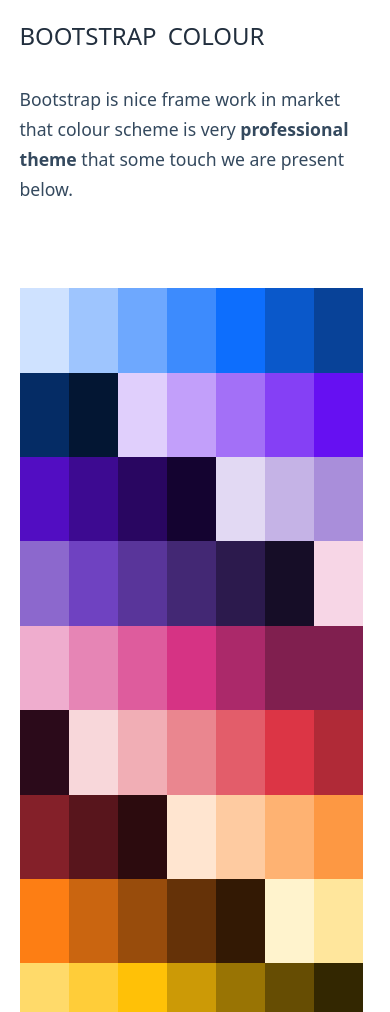
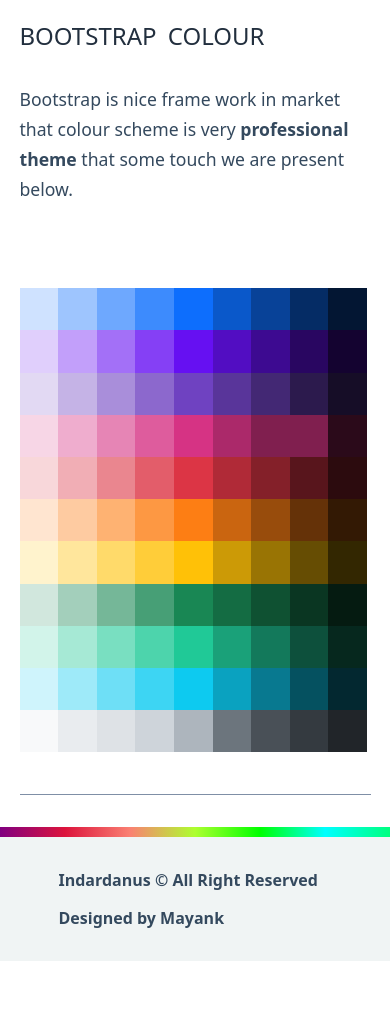
Before and after one commit to MayankDevil/Indardanus, a plain HTML site: page index.html in a window 390 px wide. Shown: the part 5252-6264 px from the top of the page. After the commit the page ends 6213 px from the top, so only its background shows below. Drawn offline with Linux system fonts and the light colour scheme.

Commit message:
Update css/*

```diff
--- a/css/responsive.css
+++ b/css/responsive.css
@@ -1,8 +1,8 @@
 /*
 -   Website-0 "indardanus"
--   AllRightReserved Mayank
--   Designed by Mayank
--   CSS : css/style
+-   Copyright by https://github.com/MayankDevil/
+-   Designed | Developed by Mayank
+-   CSS : ./css/responsive.css
 */
 /*
 	1200PX SCREEN ----------------------
@@ -21,6 +21,10 @@
 		width: 90%;
 		margin:auto;
 	}
+	.package4
+    {
+        margin:3px;
+    }
 }
 /*
 	768PX SCREEN ----------------------
@@ -102,6 +106,12 @@
 		padding: 1rem 0;
 		grid-row:1/2;
 	}
+
+	.package4
+    {
+        margin:1px;
+	    height: 10vh;
+    }
 }
 /*
 	576PX SCREEN ----------------------
@@ -135,6 +145,13 @@
 		padding: 0.3rem;
 		clip-path:none;
 	}
+
+	.package4
+    {
+        margin:0;
+	    width: 11%;
+	    height: 5vh;
+    }
 }
 /*
 	350PX SCREEN ----------------------
--- a/css/style.css
+++ b/css/style.css
@@ -1,8 +1,8 @@
 /*
 -   Website-0 "indardanus"
--   AllRightReserved Mayank
--   Designed by Mayank
--   CSS : css/style
+-   Copyright by https://github.com/MayankDevil/
+-   Designed | Developed by Mayank
+-   CSS : ./css/style.css
 */
 *
 {
@@ -381,16 +381,17 @@
 #bootpackage
 {
 	display: gird;
-	grid-template-columns: 1fr 1fr 1fr 1fr 1fr 1fr 1fr;
+	grid-template-columns: repeat(9,1fr);
 }
 .package4
 {
-	width: 14%;
-	height: 10vh;
+    margin:4px;
+	width: 10%;
+	height: 15vh;
 	color: transparent;
 }
 /*
-FOOTER CSS --------------------------
+    FOOTER CSS --------------------------
 */
 #footer
 {
```
